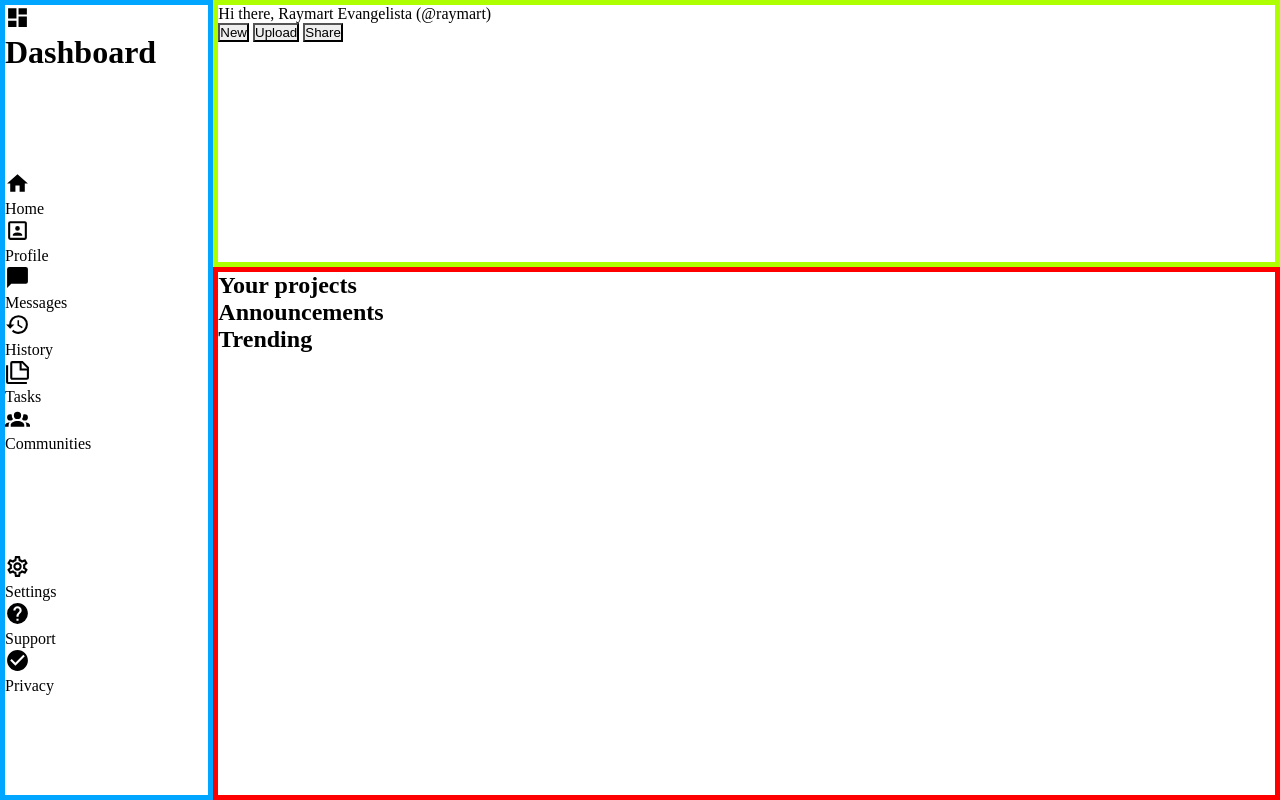
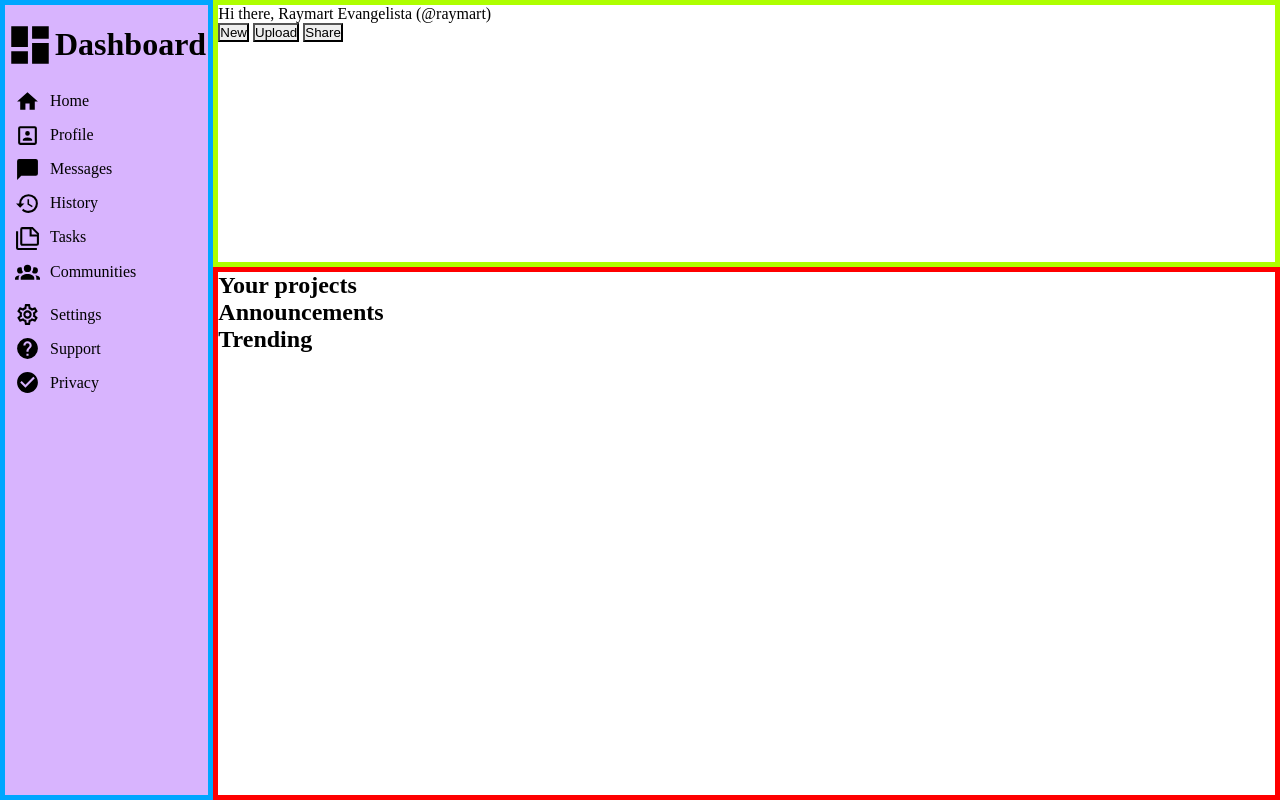
Before and after one commit to raymart-evangelista/admin_dashboard, a plain HTML site: page index.html in a window 1280 px wide. Drawn offline with Linux system fonts and the light colour scheme.

Commit message:
remove .nav2-container and move children elements to .nav1-container

```diff
--- a/index.html
+++ b/index.html
@@ -66,9 +66,9 @@
           <svg class="icon" xmlns="http://www.w3.org/2000/svg" viewBox="0 0 24 24"><path d="M12,5.5A3.5,3.5 0 0,1 15.5,9A3.5,3.5 0 0,1 12,12.5A3.5,3.5 0 0,1 8.5,9A3.5,3.5 0 0,1 12,5.5M5,8C5.56,8 6.08,8.15 6.53,8.42C6.38,9.85 6.8,11.27 7.66,12.38C7.16,13.34 6.16,14 5,14A3,3 0 0,1 2,11A3,3 0 0,1 5,8M19,8A3,3 0 0,1 22,11A3,3 0 0,1 19,14C17.84,14 16.84,13.34 16.34,12.38C17.2,11.27 17.62,9.85 17.47,8.42C17.92,8.15 18.44,8 19,8M5.5,18.25C5.5,16.18 8.41,14.5 12,14.5C15.59,14.5 18.5,16.18 18.5,18.25V20H5.5V18.25M0,20V18.5C0,17.11 1.89,15.94 4.45,15.6C3.86,16.28 3.5,17.22 3.5,18.25V20H0M24,20H20.5V18.25C20.5,17.22 20.14,16.28 19.55,15.6C22.11,15.94 24,17.11 24,18.5V20Z" /></svg>
           <div class="page">Communities</div>
         </div>
-      </div>
 
-      <div class="nav2-container">
+        <div></div>
+
         <div class="nav-page">
           <svg class="icon" xmlns="http://www.w3.org/2000/svg" viewBox="0 0 24 24"><path d="M12,8A4,4 0 0,1 16,12A4,4 0 0,1 12,16A4,4 0 0,1 8,12A4,4 0 0,1 12,8M12,10A2,2 0 0,0 10,12A2,2 0 0,0 12,14A2,2 0 0,0 14,12A2,2 0 0,0 12,10M10,22C9.75,22 9.54,21.82 9.5,21.58L9.13,18.93C8.5,18.68 7.96,18.34 7.44,17.94L4.95,18.95C4.73,19.03 4.46,18.95 4.34,18.73L2.34,15.27C2.21,15.05 2.27,14.78 2.46,14.63L4.57,12.97L4.5,12L4.57,11L2.46,9.37C2.27,9.22 2.21,8.95 2.34,8.73L4.34,5.27C4.46,5.05 4.73,4.96 4.95,5.05L7.44,6.05C7.96,5.66 8.5,5.32 9.13,5.07L9.5,2.42C9.54,2.18 9.75,2 10,2H14C14.25,2 14.46,2.18 14.5,2.42L14.87,5.07C15.5,5.32 16.04,5.66 16.56,6.05L19.05,5.05C19.27,4.96 19.54,5.05 19.66,5.27L21.66,8.73C21.79,8.95 21.73,9.22 21.54,9.37L19.43,11L19.5,12L19.43,13L21.54,14.63C21.73,14.78 21.79,15.05 21.66,15.27L19.66,18.73C19.54,18.95 19.27,19.04 19.05,18.95L16.56,17.95C16.04,18.34 15.5,18.68 14.87,18.93L14.5,21.58C14.46,21.82 14.25,22 14,22H10M11.25,4L10.88,6.61C9.68,6.86 8.62,7.5 7.85,8.39L5.44,7.35L4.69,8.65L6.8,10.2C6.4,11.37 6.4,12.64 6.8,13.8L4.68,15.36L5.43,16.66L7.86,15.62C8.63,16.5 9.68,17.14 10.87,17.38L11.24,20H12.76L13.13,17.39C14.32,17.14 15.37,16.5 16.14,15.62L18.57,16.66L19.32,15.36L17.2,13.81C17.6,12.64 17.6,11.37 17.2,10.2L19.31,8.65L18.56,7.35L16.15,8.39C15.38,7.5 14.32,6.86 13.12,6.62L12.75,4H11.25Z" /></svg>
           <div class="page">Settings</div>
@@ -81,6 +81,10 @@
           <svg class="icon" xmlns="http://www.w3.org/2000/svg" viewBox="0 0 24 24"><path d="M12 2C6.5 2 2 6.5 2 12S6.5 22 12 22 22 17.5 22 12 17.5 2 12 2M10 17L5 12L6.41 10.59L10 14.17L17.59 6.58L19 8L10 17Z" /></svg>
           <div class="page">Privacy</div>
         </div>
+      </div>
+
+      <div class="nav2-container">
+
       </div>
     </div>
 
--- a/style.css
+++ b/style.css
@@ -11,6 +11,10 @@ input, button {
 
 .icon {
   width: 25px;
+}
+
+.logo {
+  width: 50px;
 }
 
 .main-container {
@@ -30,16 +34,26 @@ input, button {
 
 .main-nav-container {
   border: 5px solid rgb(0, 166, 255);
+  background-color: #d8b4fe;
   grid-row: 1 / 3;
+  display: grid;
+  grid-template-rows: 1fr 4fr 5fr;
+}
+
+.logo-container {
+  display: flex;
+  align-items: center;
+}
+
+.nav1-container {
   display: grid;
 }
 
-.logo-container {
-  /* display: grid; */
-}
-
-.nav1-container {
-  /* display: grid; */
+.nav-page {
+  display: flex;
+  align-items: center;
+  gap: 10px;
+  margin-left: 10px;
 }
 
 .nav2-container {
```
